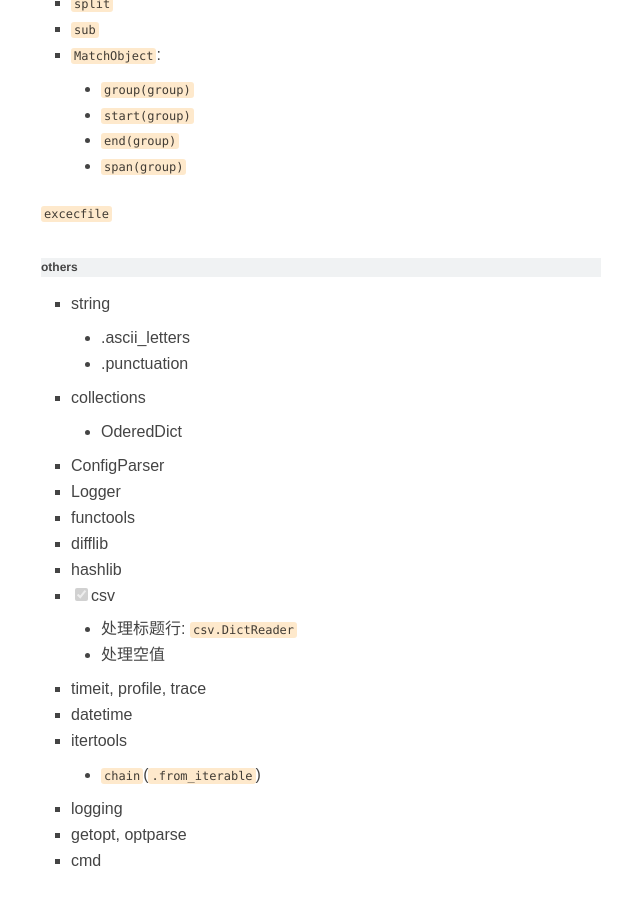
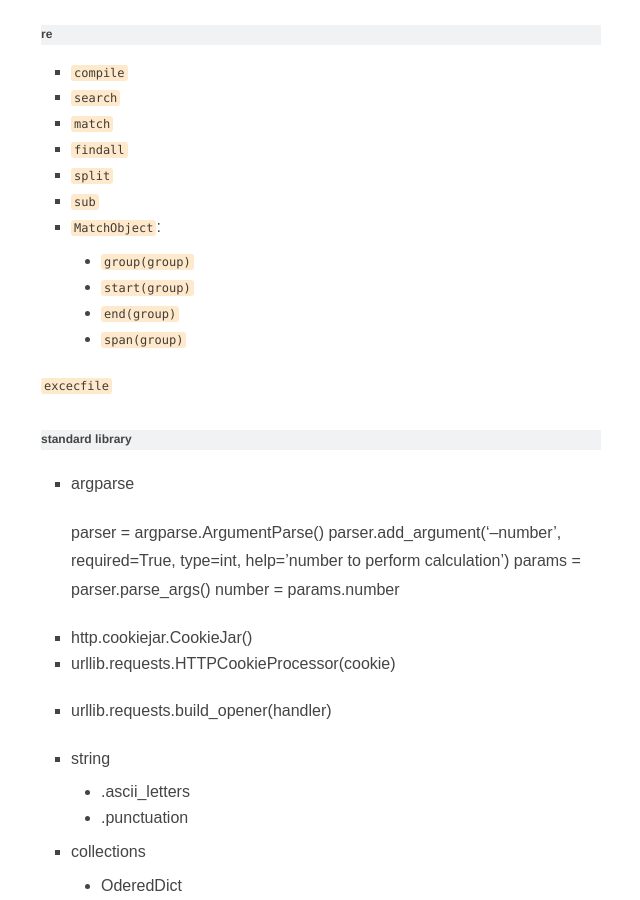
Before and after one commit to fanyange/fanyange.github.io, a Jekyll site: the page built from wiki/Python.md, in a window 1280 px wide and 900 px high, scrolled down 7528 px. Shown: the whole window, without its empty margins (319-959 px from the left). Built offline with Jekyll 4.4.1, drawn with Linux system fonts in a browser that asks for light colours; some web fonts are replaced; comment, search, counter and statistics services are not loaded; some of the changed text lies outside the part shown.

Commit message:
Update Python notes, especially about web scraping.

````diff
--- a/wiki/Python.md
+++ b/wiki/Python.md
@@ -204,6 +211,7 @@ generator: `yield` and `send()`, `throw()`, `close()`
 `export PYTHONPATH=$PYTHONPATH:~/hello`
 
 `sys.prefix` and `.pth` file
+
 
 package:
 ```python
@@ -294,7 +302,18 @@ dque
 
 `excecfile`
 
-### others
+### standard library
+- argparse
+
+    parser = argparse.ArgumentParse()
+    parser.add_argument('--number', required=True, type=int, help='number to perform calculation')
+    params = parser.parse_args()
+    number = params.number
+
+- http.cookiejar.CookieJar()
+- urllib.requests.HTTPCookieProcessor(cookie)
+- urllib.requests.build_opener(handler)
+
 - string
   - .ascii_letters
   - .punctuation
@@ -365,6 +384,10 @@ cursor:
 tidy
 
 - Popen
+    p = Popen([args], stdin=PIPE, stdout=PIPE, stderr=PIPE)
+    p.wait()
+    p.stdin.write('cmd')
+    p.stdout.read()
 - PIPE
 
 xpath
````
Also changed, not shown: other parts of wiki/Python.md (+7 -0 lines), wiki/Web Scraping.md (+3 -0 lines).
